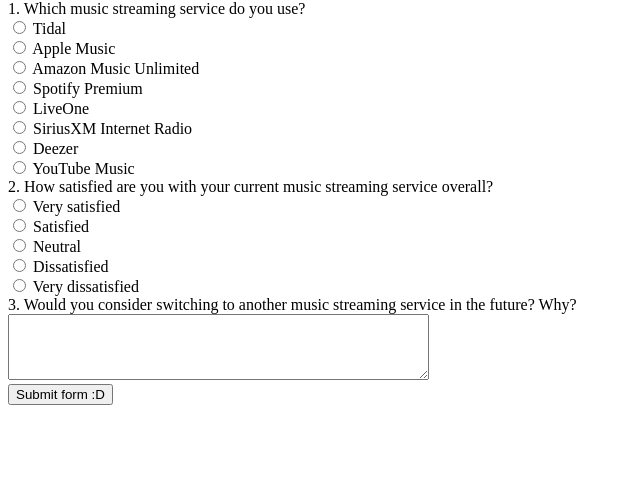
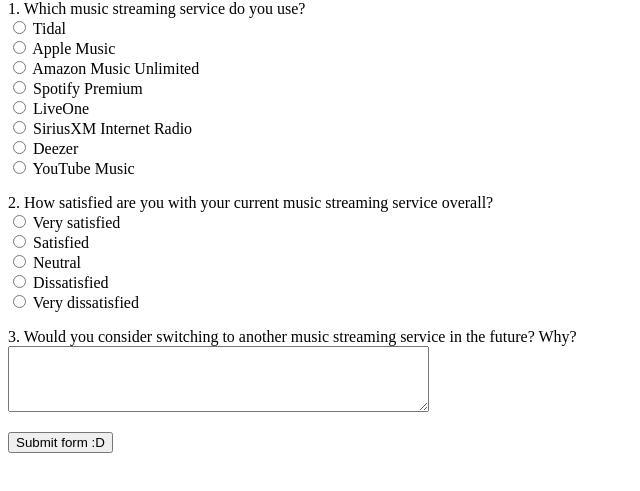
Before and after one commit to AngeliqueCampo/HTML-and-CSS-Fundamentals-3, a plain HTML site: page index.html in a window 1280 px wide. Shown: the part 67-558 px from the top of the page, without its empty margins (0-640 px from the left). Drawn offline with Linux system fonts and the light colour scheme.

Commit message:
Update index.html

```diff
--- a/index.html
+++ b/index.html
@@ -10,7 +10,7 @@
   <h2>Music Streaming Service Survey</h2>
 
   <form action="index1.html" method="GET">
-    <div>
+    <p>
       <label for="streamingService">1. Which music streaming service do you use?</label><br>
       <input type="radio" id="tidal" name="streamingService" value="Tidal">
       <label for="tidal">Tidal</label><br>
@@ -28,9 +28,9 @@
       <label for="deezer">Deezer</label><br>
       <input type="radio" id="youtubeMusic" name="streamingService" value="YouTube Music">
       <label for="youtubeMusic">YouTube Music</label>
-    </div>
+    </p>
 
-    <div>
+    <p>
       <label for="satisfaction">2. How satisfied are you with your current music streaming service overall?</label><br>
       <input type="radio" id="verySatisfied" name="satisfaction" value="Very satisfied">
       <label for="verySatisfied">Very satisfied</label><br>
@@ -42,16 +42,16 @@
       <label for="dissatisfied">Dissatisfied</label><br>
       <input type="radio" id="veryDissatisfied" name="satisfaction" value="Very dissatisfied">
       <label for="veryDissatisfied">Very dissatisfied</label>
-    </div>
+    </p>
 
-    <div>
+    <p>
       <label for="switchingReason">3. Would you consider switching to another music streaming service in the future? Why?</label><br>
       <textarea id="switchingReason" name="switchingReason" rows="4" cols="50"></textarea>
-    </div>
+    </p>
 
-    <div>
+    <p>
       <button type="submit">Submit form :D</button>
-    </div>
+    </p>
   </form>
 
 
```
